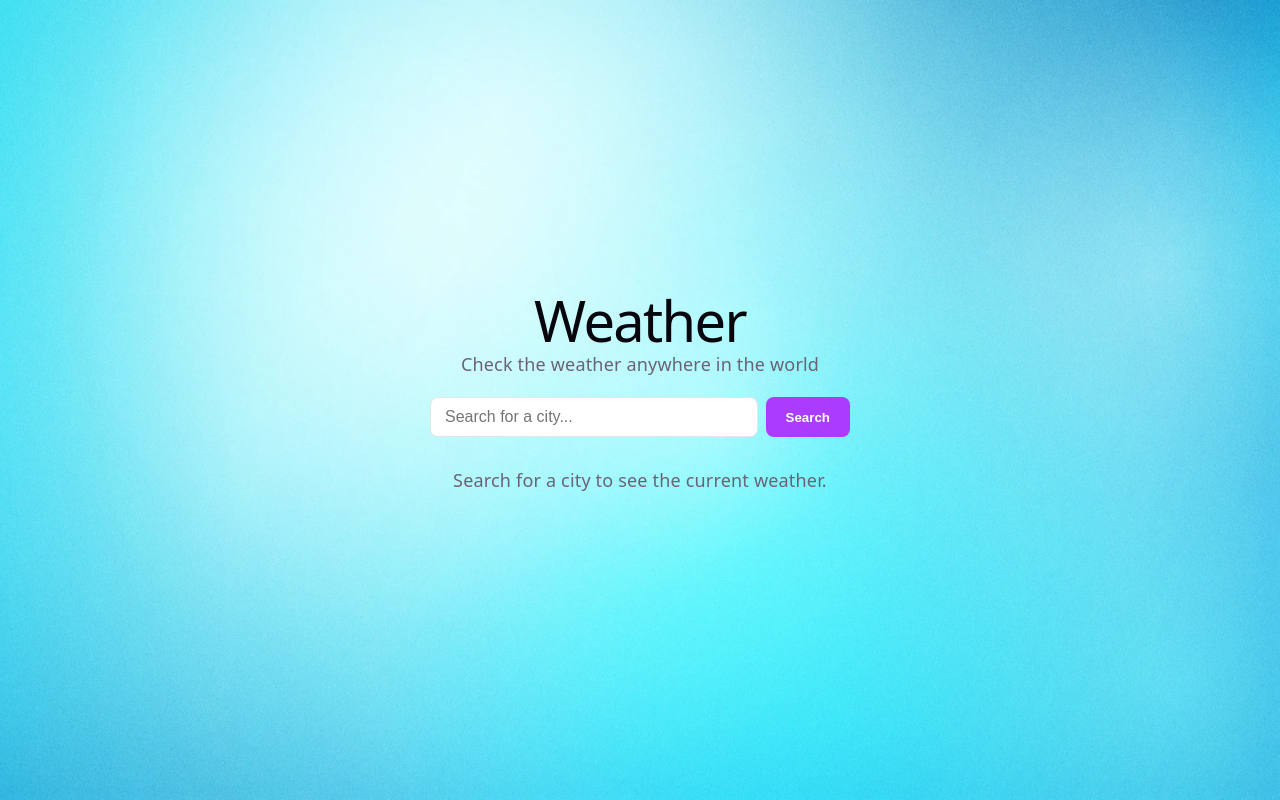
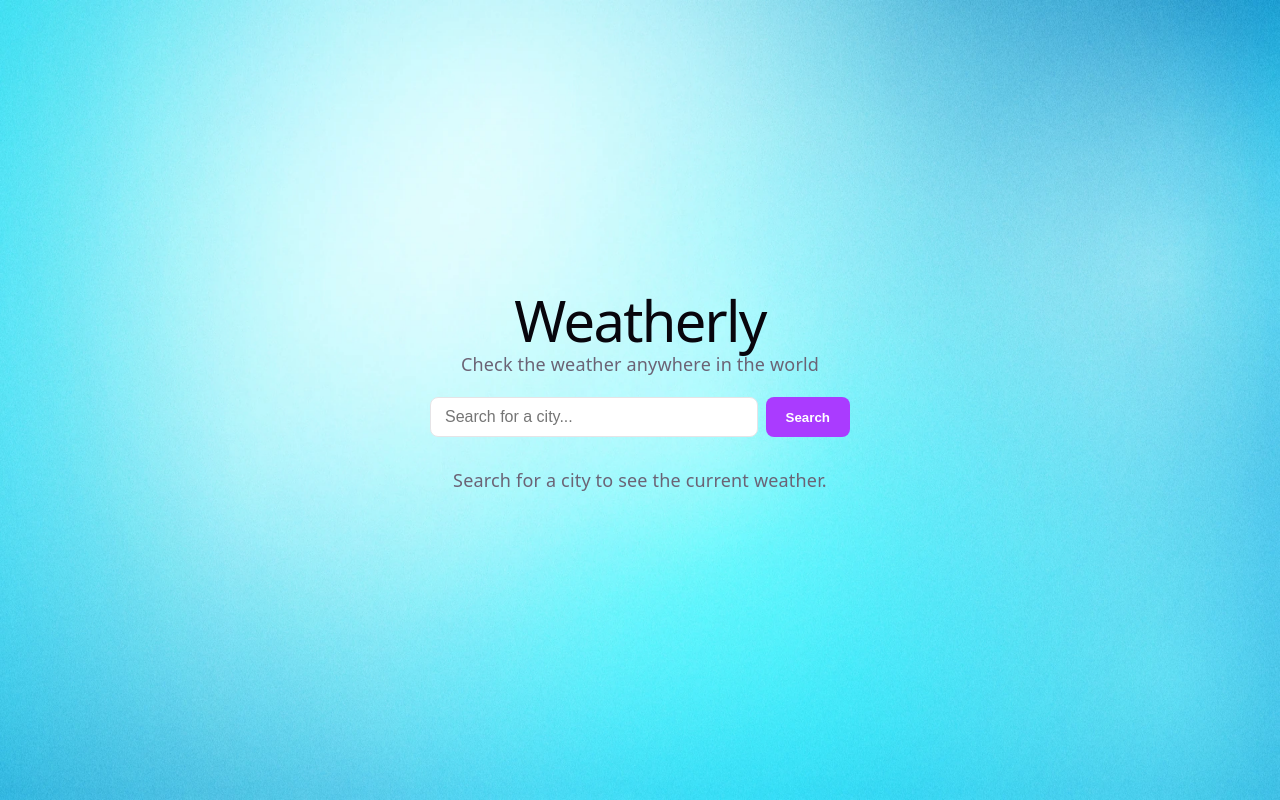
Before and after one commit to jaysingit/Weather-Report, a React (Vite) app: page / in a window 1280 px wide. Built offline with nearby package versions, Linux system fonts and the light colour scheme.

Commit message:
App name updated

```diff
--- a/index.html
+++ b/index.html
@@ -4,7 +4,7 @@
     <meta charset="UTF-8" />
     <link rel="icon" type="image/svg+xml" href="/favicon.svg" />
     <meta name="viewport" content="width=device-width, initial-scale=1.0" />
-    <title>Weather Report</title>
+    <title>Weatherly</title>
   </head>
   <body>
     <div id="root"></div>
--- a/src/App.tsx
+++ b/src/App.tsx
@@ -9,7 +9,7 @@ function App() {
   return (
     <div className="page">
       <header className="page-header">
-        <h1>Weather</h1>
+        <h1>Weatherly</h1>
         <p className="subtitle">Check the weather anywhere in the world</p>
       </header>
 
```
